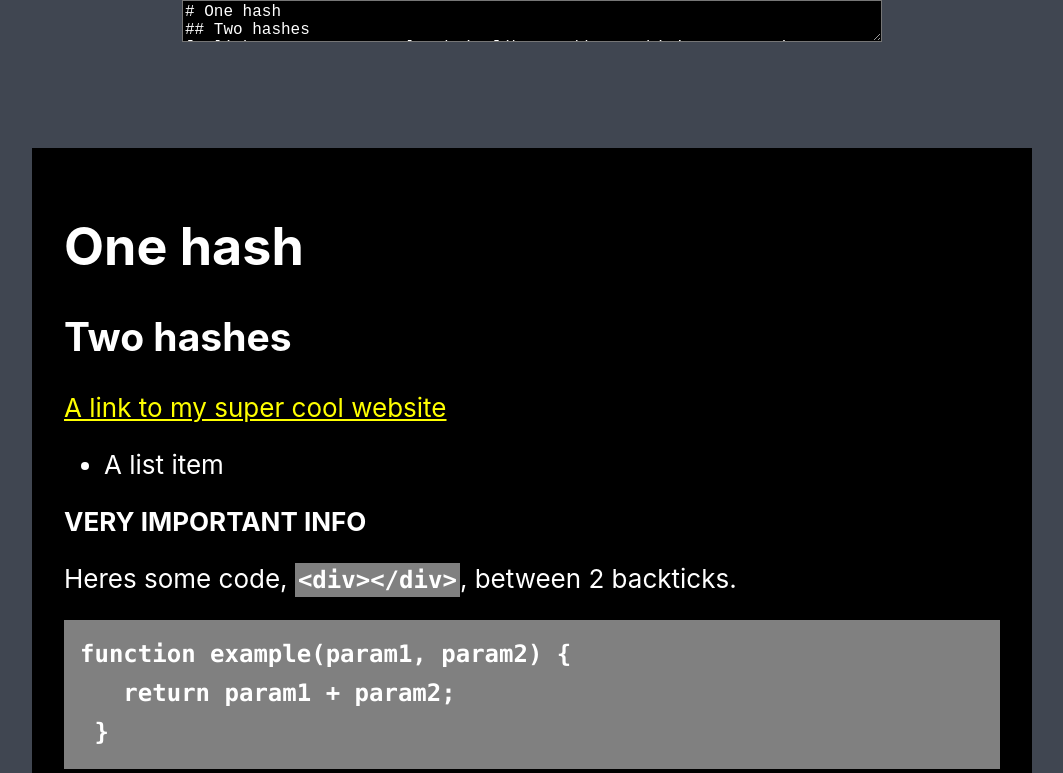
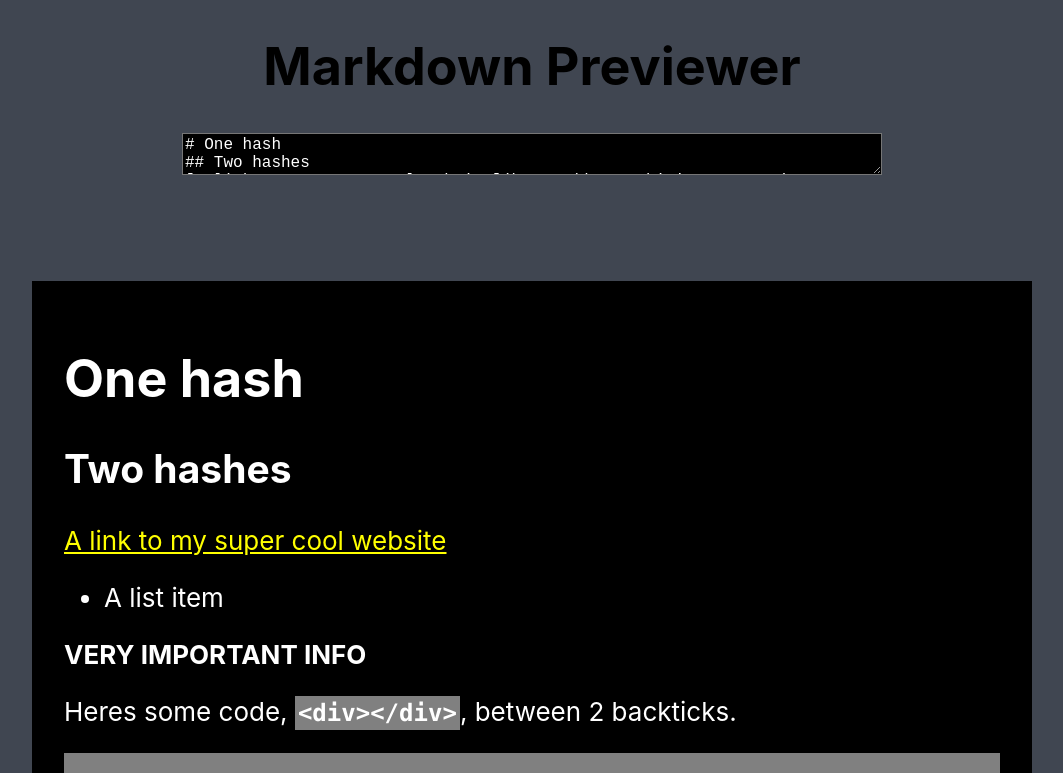
Before and after one commit to r-s-i/build-a-markdown-previewer, a React (Create React App) app: page / in a window 1280 px wide. Shown: the top 773 px of the page, without its empty margins (108-1171 px from the left). Built offline with nearby package versions, Linux system fonts and the light colour scheme.

Commit message:
Added h1.

```diff
--- a/src/App.js
+++ b/src/App.js
@@ -1,10 +1,10 @@
-import logo from './logo.svg';
 import {MarkdownPreviewer} from './MarkdownPreviewer';
 import './App.css';
 
 function App() {
   return (
     <div className="App">
+      <h1>Markdown Previewer</h1>
       <MarkdownPreviewer/>
     </div>
   );
```
